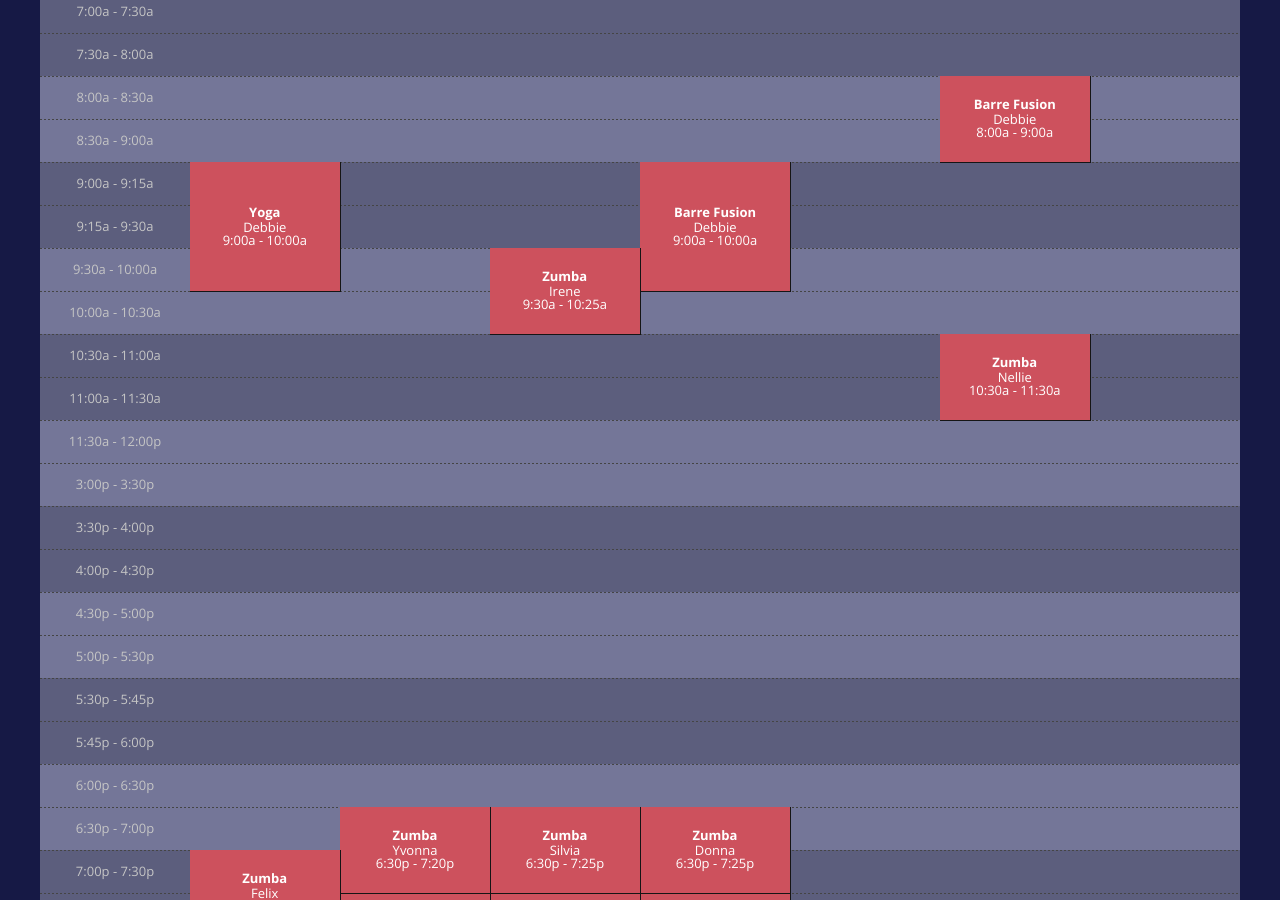
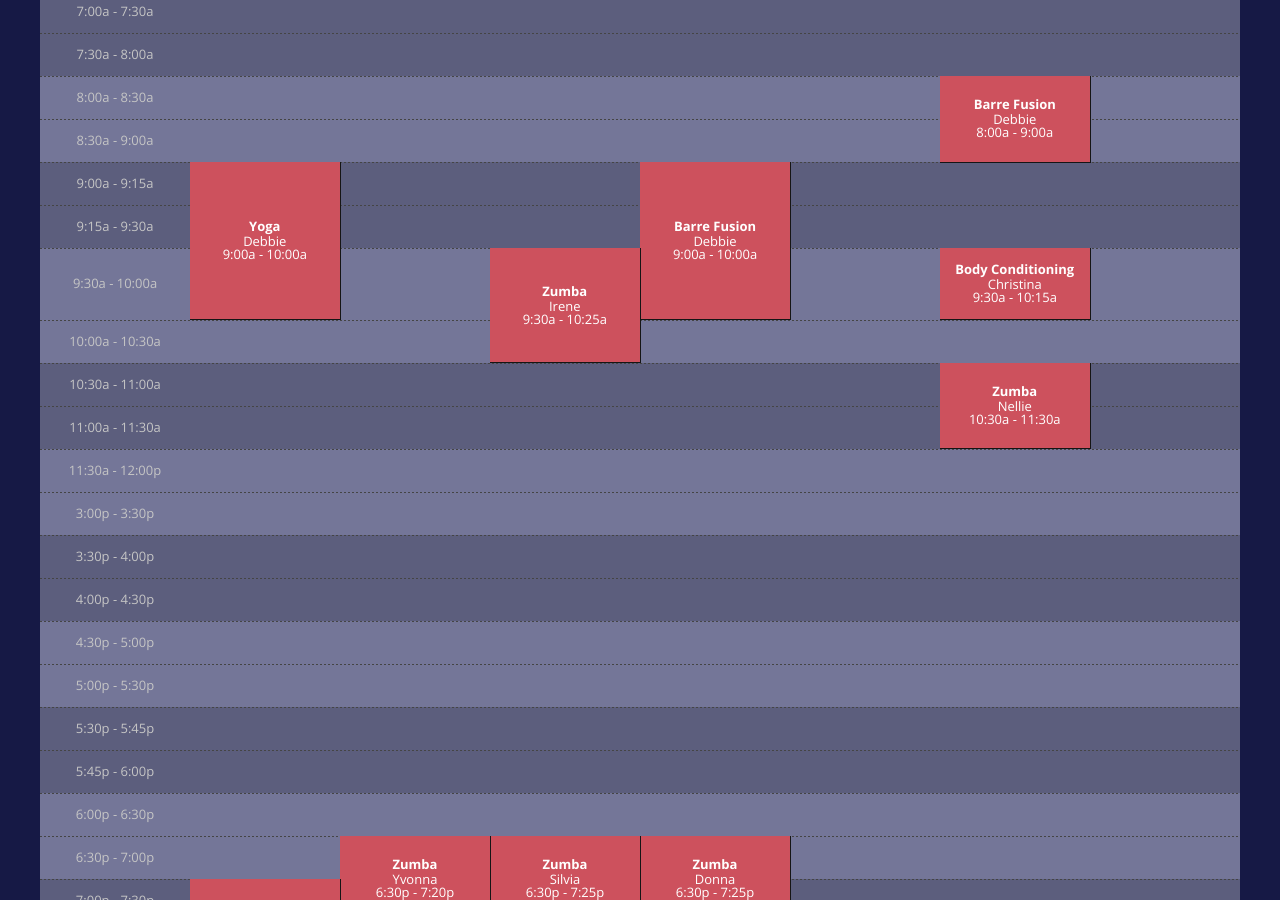
Before and after one commit to rwstone/shapeitup, a Jekyll site: the page built from schedule/index.md, in a window 1280 px wide and 900 px high, scrolled down 335 px. Built offline with Jekyll 4.4.1, drawn with Linux system fonts in a browser that asks for light colours; some web fonts are replaced.

Commit message:
Updated Index

```diff
--- a/schedule/index.md
+++ b/schedule/index.md
@@ -74,6 +74,12 @@ sessions:
   start_time: '9:30'
   end_time: '10:15'
   length: 1
+- class: Body Conditioning
+  instructor: Christina
+  day: Saturday
+  start_time: 9:30a
+  end_time: 10:15a
+  length: 1
 - class: Zumba
   instructor: Nellie
   day: Saturday
```
